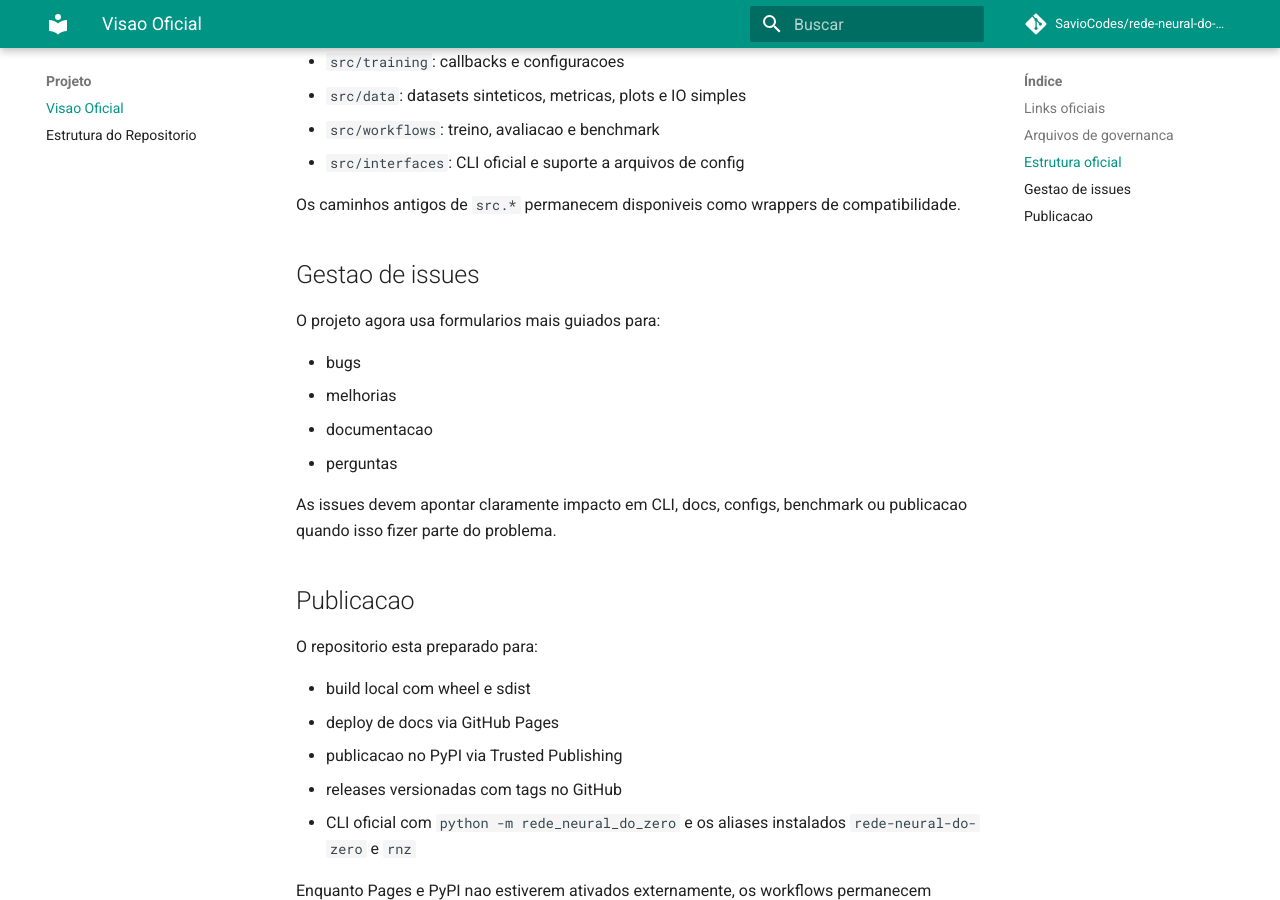
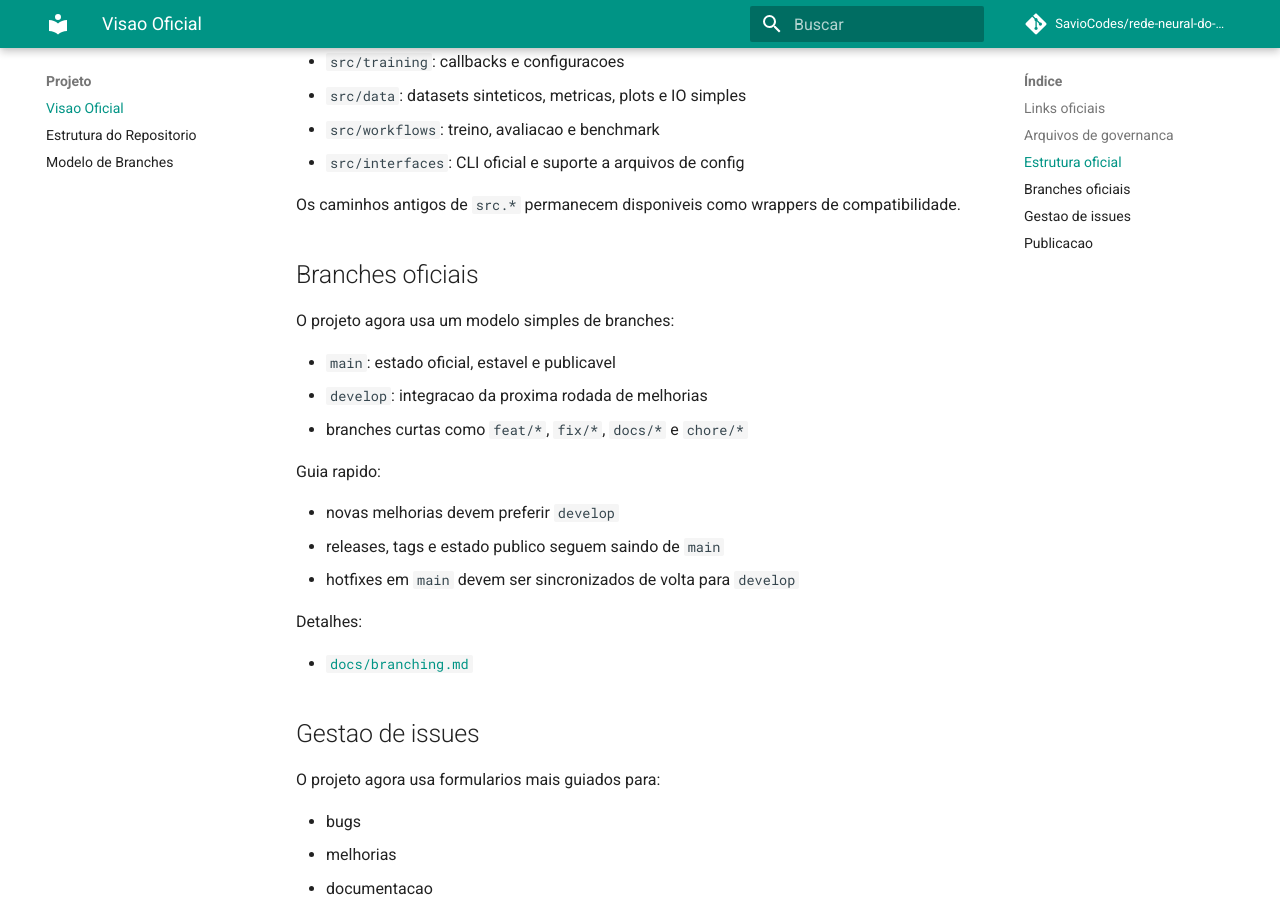
Before and after one commit to SavioCodes/rede-neural-do-zero, an MkDocs documentation site: the page built from docs/project.md, in a window 1280 px wide and 900 px high, scrolled down 864 px. Built offline with MkDocs 1.6.1 and Material for MkDocs 9.7.7, drawn with Linux system fonts in a browser that asks for light colours; comment, search, counter and statistics services are not loaded.

Commit message:
Document official branch strategy and add develop

```diff
--- a/docs/project.md
+++ b/docs/project.md
@@ -29,6 +29,24 @@ O repositorio agora esta organizado por dominios claros:
 
 Os caminhos antigos de `src.*` permanecem disponiveis como wrappers de compatibilidade.
 
+## Branches oficiais
+
+O projeto agora usa um modelo simples de branches:
+
+- `main`: estado oficial, estavel e publicavel
+- `develop`: integracao da proxima rodada de melhorias
+- branches curtas como `feat/*`, `fix/*`, `docs/*` e `chore/*`
+
+Guia rapido:
+
+- novas melhorias devem preferir `develop`
+- releases, tags e estado publico seguem saindo de `main`
+- hotfixes em `main` devem ser sincronizados de volta para `develop`
+
+Detalhes:
+
+- [`docs/branching.md`](https://github.com/SavioCodes/rede-neural-do-zero/blob/main/docs/branching.md)
+
 ## Gestao de issues
 
 O projeto agora usa formularios mais guiados para:
--- a/mkdocs.yml
+++ b/mkdocs.yml
@@ -77,3 +77,4 @@ nav:
   - Projeto:
       - Visao Oficial: project.md
       - Estrutura do Repositorio: project-structure.md
+      - Modelo de Branches: branching.md
--- a/pyproject.toml
+++ b/pyproject.toml
@@ -4,7 +4,7 @@ build-backend = "setuptools.build_meta"
 
 [project]
 name = "rede-neural-do-zero"
-version = "2.2.1"
+version = "2.2.2"
 description = "Educational neural network implementation from scratch using NumPy, CLI, docs, and packaged datasets."
 readme = "README.md"
 requires-python = ">=3.11"
--- a/src/__init__.py
+++ b/src/__init__.py
@@ -18,7 +18,7 @@ from .workflows.experiments import (
     criar_configs_padrao,
 )
 
-__version__ = "2.2.1"
+__version__ = "2.2.2"
 __author__ = "Savio"
 
 __all__ = [
```
Also changed, not shown: CHANGELOG.md (+11 -0 lines), CONTRIBUTING.md (+23 -2 lines), README.md (+3 -0 lines), docs/branching.md (added, +40 -0 lines), docs/publishing.md (+1 -1 lines).
